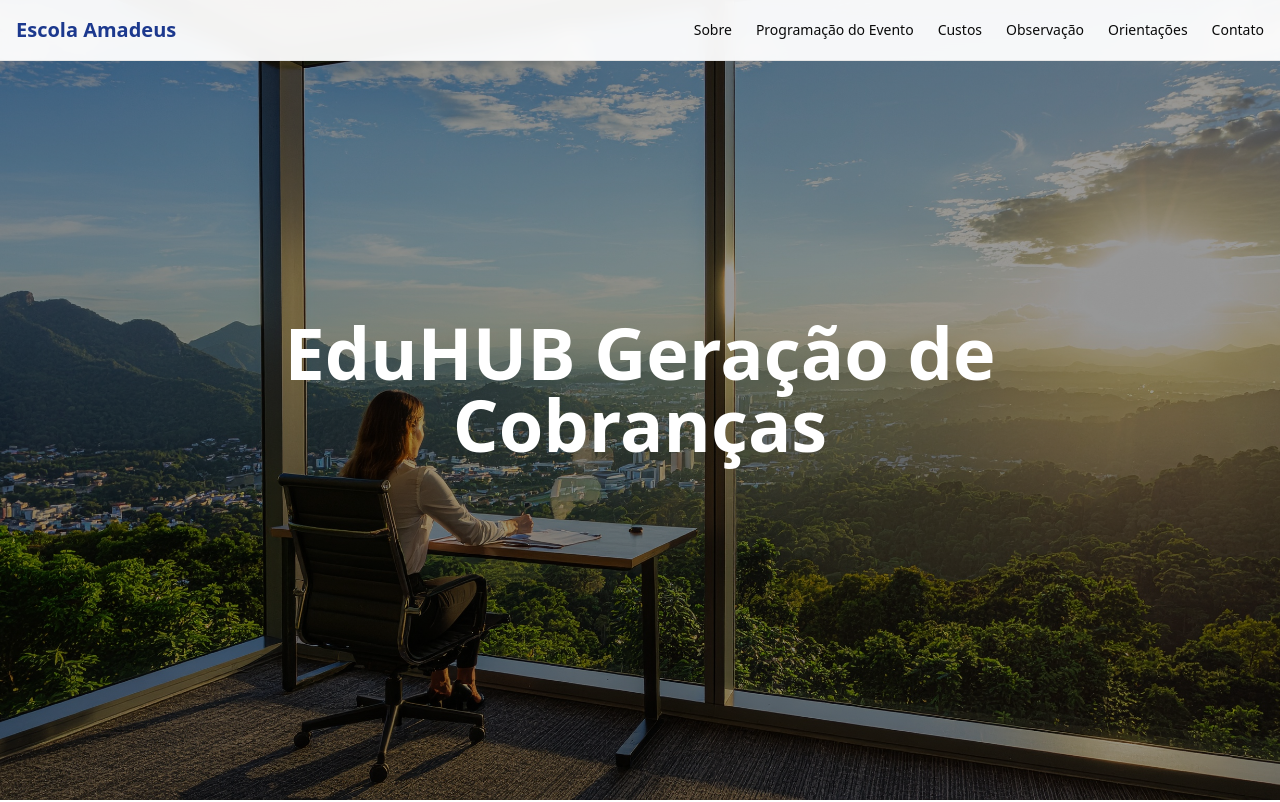
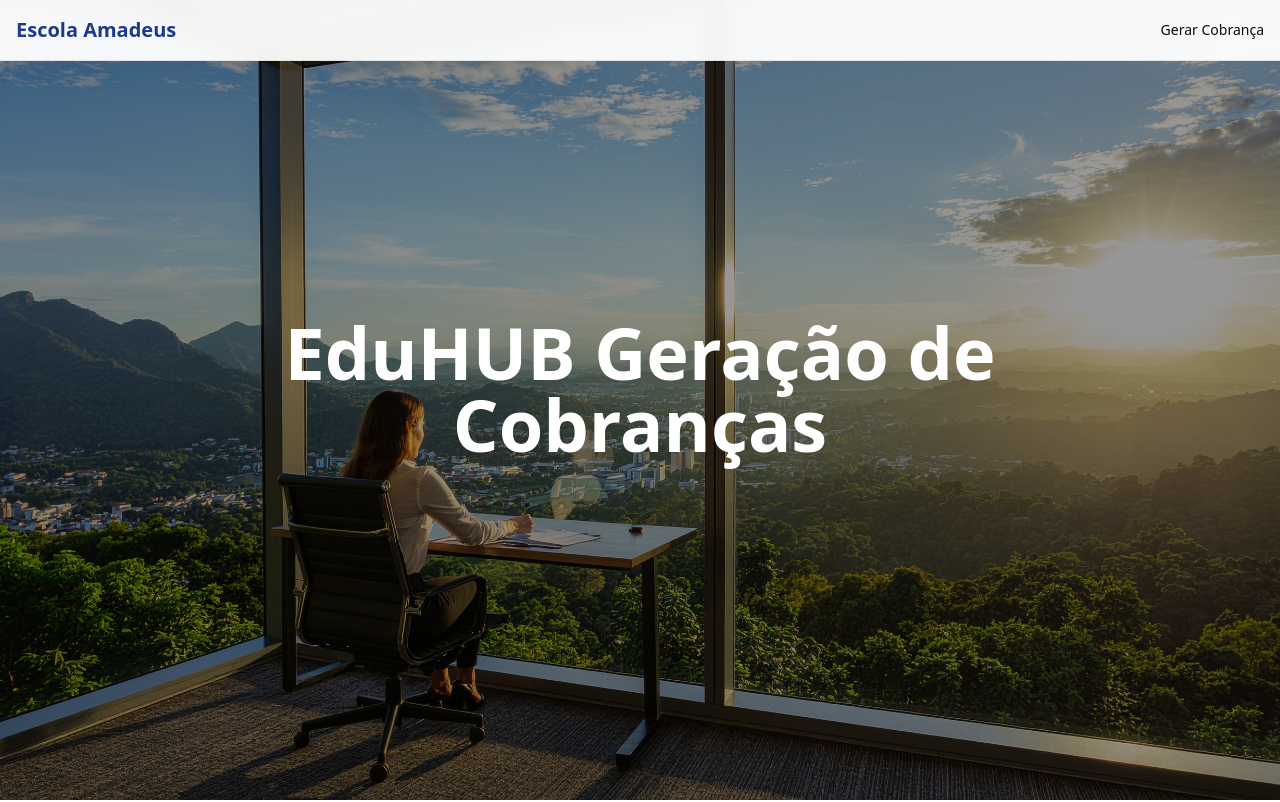
Before and after one commit to pedrologapp/amadeus-financeirocart-o, a React (Vite) app: page / in a window 1280 px wide. Shown: the top 802 px of the page. Built offline with nearby package versions, Linux system fonts and the light colour scheme.

Commit message:
Update App.jsx

```diff
--- a/src/App.jsx
+++ b/src/App.jsx
@@ -295,12 +295,7 @@ function App() {
           <div className="flex justify-between items-center">
             <h1 className="text-xl font-bold text-blue-900">Escola Amadeus</h1>
             <div className="hidden md:flex space-x-6">
-              <button onClick={() => scrollToSection('sobre')} className="text-sm hover:text-primary transition-colors">Sobre</button>
-              <button onClick={() => scrollToSection('Programação do Evento')} className="text-sm hover:text-primary transition-colors">Programação do Evento</button>
-              <button onClick={() => scrollToSection('custos')} className="text-sm hover:text-primary transition-colors">Custos</button>
-              <button onClick={() => scrollToSection('Observação')} className="text-sm hover:text-primary transition-colors">Observação</button>
-              <button onClick={() => scrollToSection('orientacoes')} className="text-sm hover:text-primary transition-colors">Orientações</button>
-              <button onClick={() => scrollToSection('contato')} className="text-sm hover:text-primary transition-colors">Contato</button>
+              <button onClick={() => scrollToSection('custos')} className="text-sm hover:text-primary transition-colors">Gerar Cobrança</button>
             </div>
           </div>
         </nav>
```
